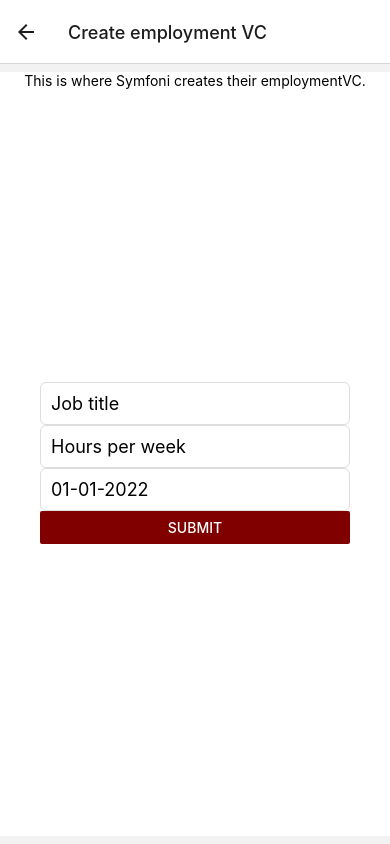
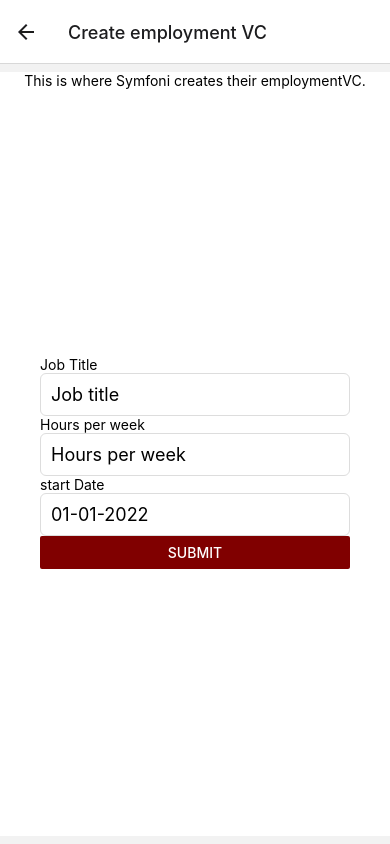
Before and after one commit to symfoni/bachelor, a React Native app: screen /SymfoniCreateEmploymentVC in a window 390 px wide. Built offline with nearby package versions, Linux system fonts and the light colour scheme.

Commit message:
Added titles and onBlur

```diff
--- a/app/components/employmentForm.tsx
+++ b/app/components/employmentForm.tsx
@@ -1,5 +1,5 @@
 import React from 'react';
-import { Button, TextInput, View, Label, Text } from 'react-native';
+import { Button, TextInput, View, Text } from 'react-native';
 import { styles } from '../styles';
 import { Formik } from 'formik';
 import * as yup from 'yup';
@@ -25,30 +25,37 @@ export default function EmploymentForm() {
 			>
 				{props => (
 					<View>
+						<Text>Job Title</Text>
 						<TextInput
 							style={styles.input}
 							placeholder='Job title'
 							onChangeText={props.handleChange('jobTitle')}
 							value={props.values.jobTitle}
+							onBlur={props.handleBlur('title')}
 						/>
 
 						<Text>{props.touched.jobTitle && props.errors.jobTitle}</Text>
 
+
+						<Text>Hours per week</Text>
 						<TextInput
 							style={styles.input}
 							placeholder='Hours per week'
 							onChangeText={props.handleChange('hoursOfWork')}
 							value={props.values.hoursOfWork}
 							keyboardType='numeric'
+							onBlur={props.handleBlur('hoursOfWork')}
 						/>
 
 						<Text>{props.touched.hoursOfWork && props.errors.hoursOfWork}</Text>
 
+						<Text>start Date</Text>
 						<TextInput
 							style={styles.input}
 							placeholder='01-01-2022'
 							onChangeText={props.handleChange('startDate')}
 							value={props.values.startDate}
+							onBlur={props.handleBlur('startDate')}
 
 						/>
 
```
